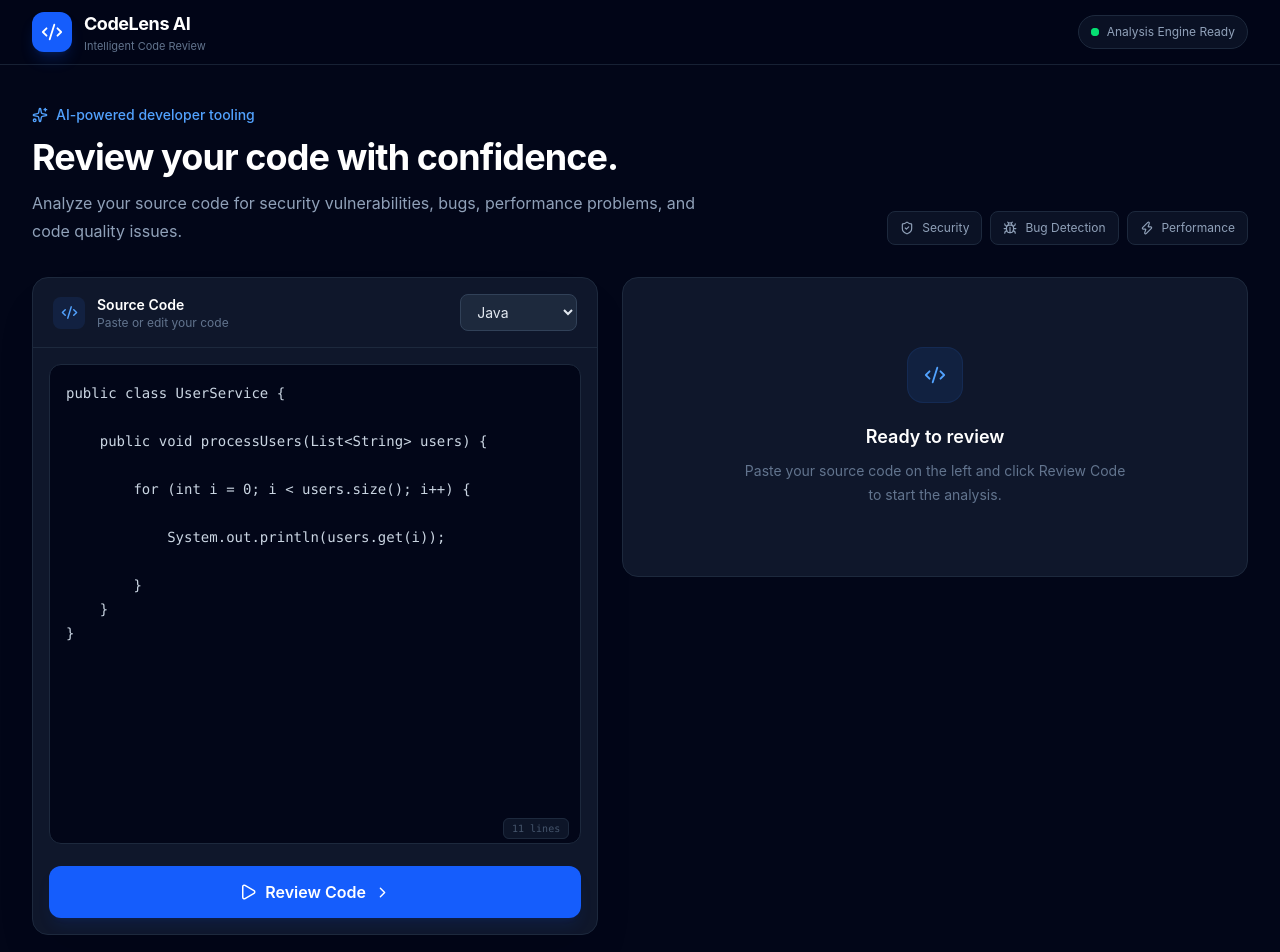
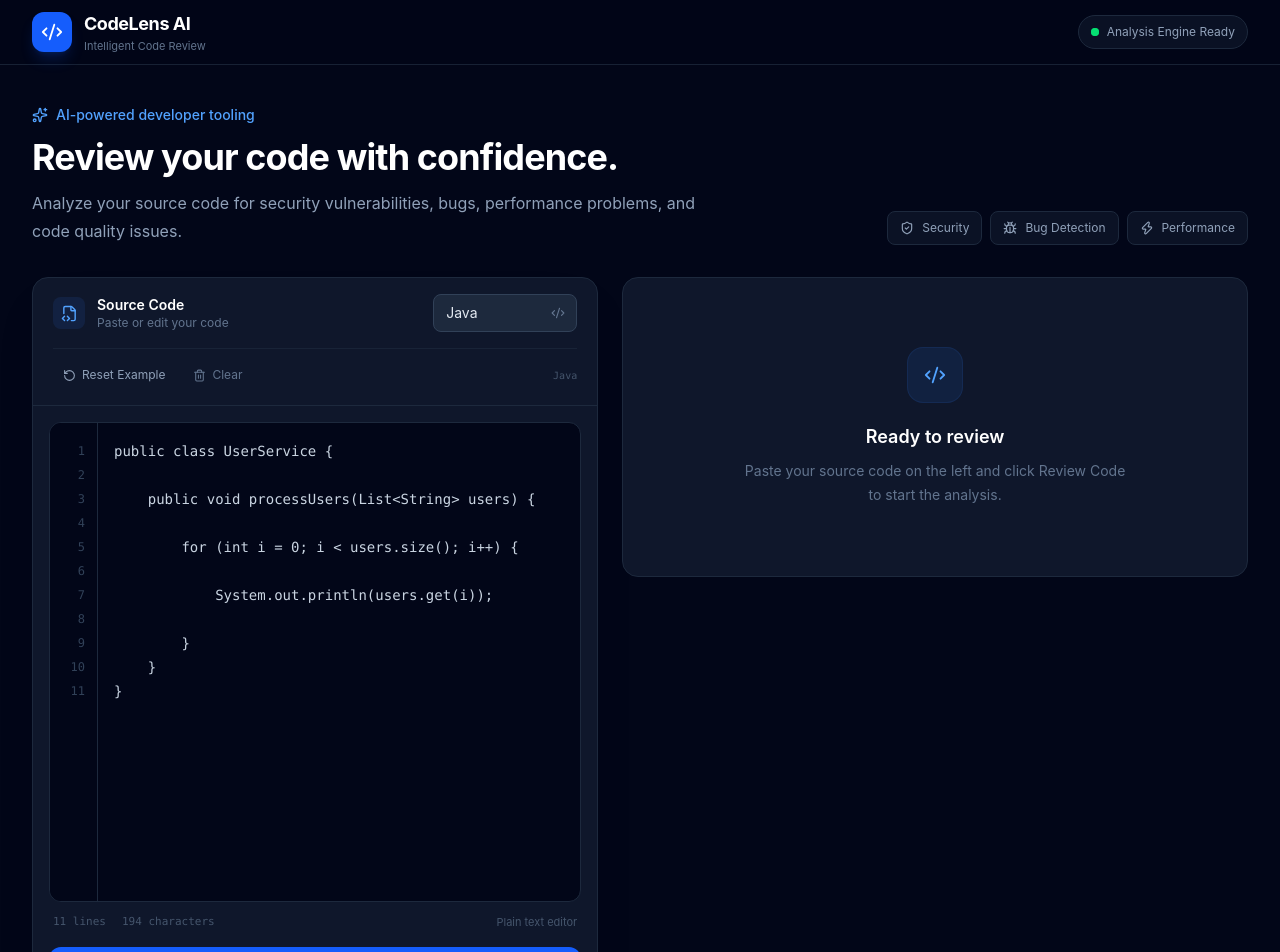
Before and after one commit to Shashannkkp/codelens-ai, a React (Vite) app in the folder frontend/: page / in a window 1280 px wide. Shown: the top 952 px of the page. Built offline with nearby package versions, Linux system fonts and the light colour scheme.

Commit message:
Ui improved

```diff
--- a/frontend/src/App.jsx
+++ b/frontend/src/App.jsx
@@ -12,10 +12,12 @@ import {
   Lightbulb,
   Activity,
   ChevronRight,
+  RotateCcw,
+  Trash2,
+  FileCode2,
 } from "lucide-react";
 
-function App() {
-  const [code, setCode] = useState(`public class UserService {
+const DEFAULT_CODE = `public class UserService {
 
     public void processUsers(List<String> users) {
 
@@ -25,10 +27,15 @@ function App() {
 
         }
     }
-}`);
+}`;
+
+function App() {
+  const [code, setCode] = useState(DEFAULT_CODE);
 
   const [language, setLanguage] = useState("Java");
+
   const [review, setReview] = useState(null);
+
   const [loading, setLoading] = useState(false);
 
   const reviewCode = async () => {
@@ -73,6 +80,23 @@ function App() {
     }
   };
 
+  const clearCode = () => {
+    setCode("");
+    setReview(null);
+  };
+
+  const resetCode = () => {
+    setCode(DEFAULT_CODE);
+    setLanguage("Java");
+    setReview(null);
+  };
+
+  const lineCount = code
+    ? code.split("\n").length
+    : 0;
+
+  const characterCount = code.length;
+
   return (
     <div className="min-h-screen bg-slate-950 text-white">
 
@@ -85,8 +109,6 @@ function App() {
         <div className="max-w-[1500px] mx-auto px-4 sm:px-6 lg:px-8">
 
           <div className="h-16 flex items-center justify-between">
-
-            {/* Logo */}
 
             <div className="flex items-center gap-3">
 
@@ -105,9 +127,6 @@ function App() {
               </div>
 
             </div>
-
-
-            {/* Status */}
 
             <div className="hidden sm:flex items-center gap-2 px-3 py-2 rounded-full border border-slate-800 bg-slate-900/70">
 
@@ -163,8 +182,6 @@ function App() {
             </div>
 
 
-            {/* Feature indicators */}
-
             <div className="flex flex-wrap gap-2">
 
               <FeatureBadge
@@ -189,7 +206,9 @@ function App() {
         </section>
 
 
-        {/* Main Workspace */}
+        {/* =========================
+            MAIN WORKSPACE
+        ========================== */}
 
         <section className="grid grid-cols-1 xl:grid-cols-[minmax(0,0.95fr)_minmax(0,1.05fr)] gap-6 items-start">
 
@@ -201,18 +220,25 @@ function App() {
 
             {/* Editor Header */}
 
-            <div className="flex flex-col sm:flex-row sm:items-center sm:justify-between gap-4 px-5 py-4 border-b border-slate-800">
+            <div className="px-5 py-4 border-b border-slate-800">
+
+              <div className="flex flex-col sm:flex-row sm:items-center sm:justify-between gap-4">
+
+                {/* Title */}
 
                 <div className="flex items-center gap-3">
 
                   <div className="w-8 h-8 rounded-lg bg-blue-500/10 flex items-center justify-center">
-                  <Code2
+
+                    <FileCode2
                       size={17}
                       className="text-blue-400"
                     />
+
                   </div>
 
                   <div>
+
                     <p className="font-semibold text-sm">
                       Source Code
                     </p>
@@ -220,31 +246,111 @@ function App() {
                     <p className="text-xs text-slate-500">
                       Paste or edit your code
                     </p>
+
                   </div>
 
                 </div>
 
+
+                {/* Language */}
+
+                <div className="relative">
 
                   <select
                     value={language}
                     onChange={(e) =>
                       setLanguage(e.target.value)
                     }
-                className="w-full sm:w-auto bg-slate-800 border border-slate-700 rounded-lg px-3 py-2 text-sm text-slate-200 outline-none focus:border-blue-500 transition"
+                    className="appearance-none w-full sm:w-36 bg-slate-800 border border-slate-700 rounded-lg pl-3 pr-8 py-2 text-sm text-slate-200 outline-none focus:border-blue-500 focus:ring-1 focus:ring-blue-500/20 transition cursor-pointer"
                   >
                     <option>Java</option>
                     <option>JavaScript</option>
                     <option>Python</option>
                   </select>
 
+                  <Code2
+                    size={14}
+                    className="absolute right-3 top-1/2 -translate-y-1/2 text-slate-500 pointer-events-none"
+                  />
+
+                </div>
+
               </div>
 
 
-            {/* Editor */}
+              {/* Editor Actions */}
+
+              <div className="flex items-center justify-between mt-4 pt-3 border-t border-slate-800/70">
+
+                <div className="flex items-center gap-2">
+
+                  <button
+                    onClick={resetCode}
+                    type="button"
+                    className="flex items-center gap-1.5 px-2.5 py-1.5 rounded-lg text-xs text-slate-400 hover:text-white hover:bg-slate-800 transition"
+                  >
+
+                    <RotateCcw size={13} />
+
+                    Reset Example
+
+                  </button>
+
+                  <button
+                    onClick={clearCode}
+                    type="button"
+                    disabled={!code}
+                    className="flex items-center gap-1.5 px-2.5 py-1.5 rounded-lg text-xs text-slate-500 hover:text-red-400 hover:bg-red-500/5 disabled:opacity-40 disabled:cursor-not-allowed transition"
+                  >
+
+                    <Trash2 size={13} />
+
+                    Clear
+
+                  </button>
+
+                </div>
+
+
+                <span className="text-[10px] text-slate-600 font-mono">
+                  {language}
+                </span>
+
+              </div>
+
+            </div>
+
+
+            {/* =========================
+                CODE AREA
+            ========================== */}
 
             <div className="p-4">
 
-              <div className="relative">
+              <div className="relative flex h-[420px] sm:h-[480px] rounded-xl overflow-hidden border border-slate-800 bg-slate-950 focus-within:border-blue-500/60 focus-within:ring-1 focus-within:ring-blue-500/20 transition">
+
+                {/* Line Numbers */}
+
+                <div
+                  aria-hidden="true"
+                  className="w-12 shrink-0 overflow-hidden bg-slate-950 border-r border-slate-800 text-right font-mono text-xs leading-6 text-slate-700 select-none py-4 pr-3"
+                >
+
+                  {Array.from(
+                    {
+                      length: Math.max(lineCount, 1),
+                    },
+                    (_, index) => (
+                      <div key={index}>
+                        {index + 1}
+                      </div>
+                    )
+                  )}
+
+                </div>
+
+
+                {/* Text Area */}
 
                 <textarea
                   value={code}
@@ -252,17 +358,33 @@ function App() {
                     setCode(e.target.value)
                   }
                   spellCheck="false"
-                  className="w-full h-[420px] sm:h-[480px] resize-none bg-slate-950 border border-slate-800 rounded-xl p-4 font-mono text-sm leading-6 text-slate-300 outline-none focus:border-blue-500 focus:ring-1 focus:ring-blue-500/30 transition placeholder:text-slate-700"
+                  wrap="off"
+                  className="flex-1 min-w-0 h-full resize-none bg-transparent p-4 font-mono text-sm leading-6 text-slate-300 outline-none overflow-auto whitespace-pre placeholder:text-slate-700"
                   placeholder="Paste your code here..."
                 />
 
-                <div className="absolute bottom-3 right-3 pointer-events-none">
+              </div>
 
-                  <span className="px-2 py-1 rounded-md bg-slate-900/90 border border-slate-800 text-[10px] text-slate-600 font-mono">
-                    {code.split("\n").length} lines
+
+              {/* Editor Footer */}
+
+              <div className="flex items-center justify-between mt-3 px-1">
+
+                <div className="flex items-center gap-4 text-[11px] text-slate-600 font-mono">
+
+                  <span>
+                    {lineCount} lines
+                  </span>
+
+                  <span>
+                    {characterCount} characters
                   </span>
 
                 </div>
+
+                <span className="text-[11px] text-slate-600">
+                  Plain text editor
+                </span>
 
               </div>
 
@@ -319,8 +441,6 @@ function App() {
             {review && (
               <>
 
-                {/* Score Cards */}
-
                 <div className="grid grid-cols-2 gap-3 sm:gap-4">
 
                   <ScoreCard
@@ -349,8 +469,6 @@ function App() {
 
                 </div>
 
-
-                {/* Summary */}
 
                 <div className="bg-slate-900 border border-slate-800 rounded-2xl p-5">
 
@@ -381,8 +499,6 @@ function App() {
 
                 </div>
 
-
-                {/* Issues */}
 
                 <div className="bg-slate-900 border border-slate-800 rounded-2xl p-5">
 
@@ -457,9 +573,7 @@ function App() {
       </main>
 
 
-      {/* =========================
-          FOOTER
-      ========================== */}
+      {/* Footer */}
 
       <footer className="border-t border-slate-800/80 mt-8">
 
@@ -549,7 +663,6 @@ function ScoreCard({
 
       </div>
 
-
       <div
         className={`text-2xl sm:text-3xl font-bold ${getScoreColor()}`}
       >
@@ -592,8 +705,6 @@ function IssueCard({ issue }) {
   return (
     <div className="border border-slate-800 rounded-xl bg-slate-950/50 overflow-hidden">
 
-      {/* Header */}
-
       <div className="px-4 sm:px-5 py-4 border-b border-slate-800 bg-slate-900/60">
 
         <div className="flex flex-col sm:flex-row sm:items-start sm:justify-between gap-3">
@@ -623,9 +734,6 @@ function IssueCard({ issue }) {
 
           </div>
 
-
-          {/* Line Number */}
-
           <div className="shrink-0 flex items-center gap-2">
 
             <span className="text-xs text-slate-500">
@@ -643,8 +751,6 @@ function IssueCard({ issue }) {
       </div>
 
 
-      {/* Issue Content */}
-
       <div className="p-4 sm:p-5">
 
         <div className="flex items-center justify-between mb-2">
@@ -661,8 +767,6 @@ function IssueCard({ issue }) {
 
         </div>
 
-
-        {/* Code */}
 
         <div className="rounded-lg overflow-x-auto border border-slate-800 bg-[#080d18]">
 
@@ -688,8 +792,6 @@ function IssueCard({ issue }) {
         </div>
 
 
-        {/* Matched Code */}
-
         {issue.matchedCode && (
 
           <div className="mt-4">
@@ -710,8 +812,6 @@ function IssueCard({ issue }) {
 
         )}
 
-
-        {/* Problem */}
 
         <div className="mt-5">
 
@@ -734,8 +834,6 @@ function IssueCard({ issue }) {
 
         </div>
 
-
-        {/* Recommendation */}
 
         <div className="mt-5">
 
```
Lines whose indentation alone changed are shown as unchanged.
